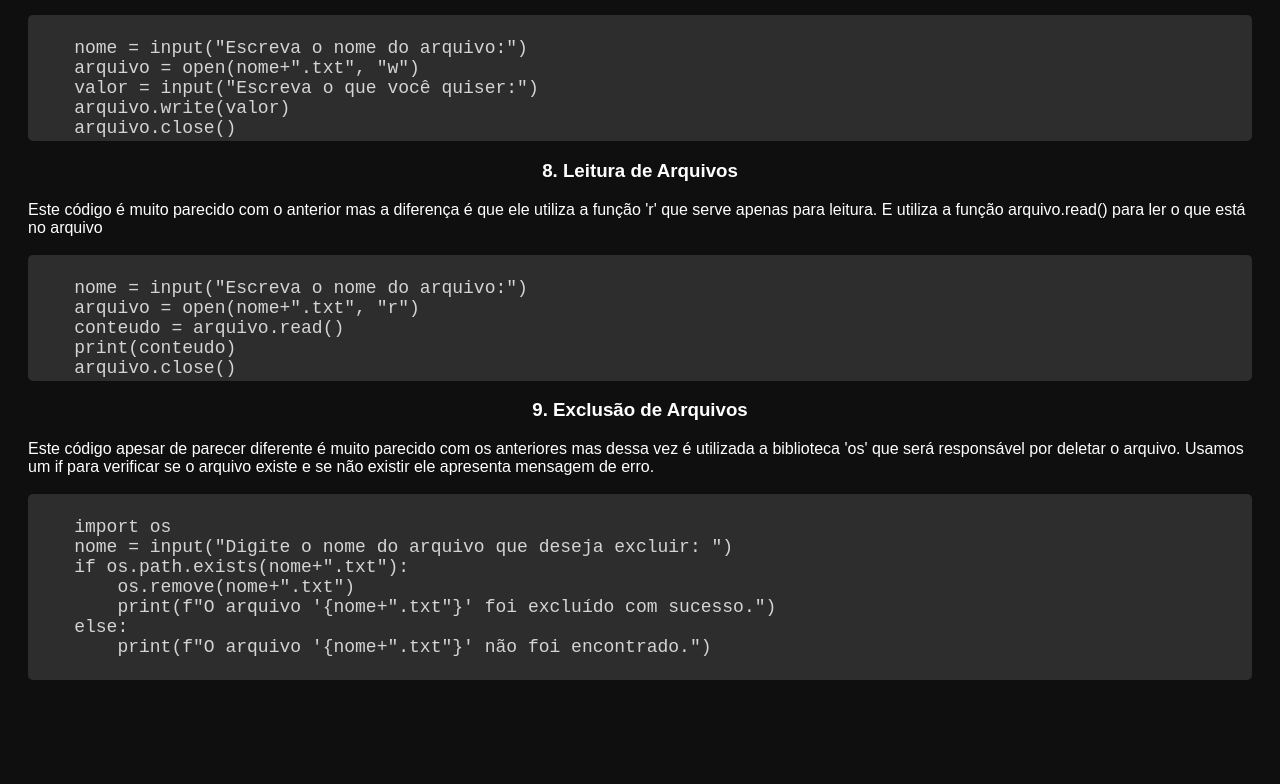
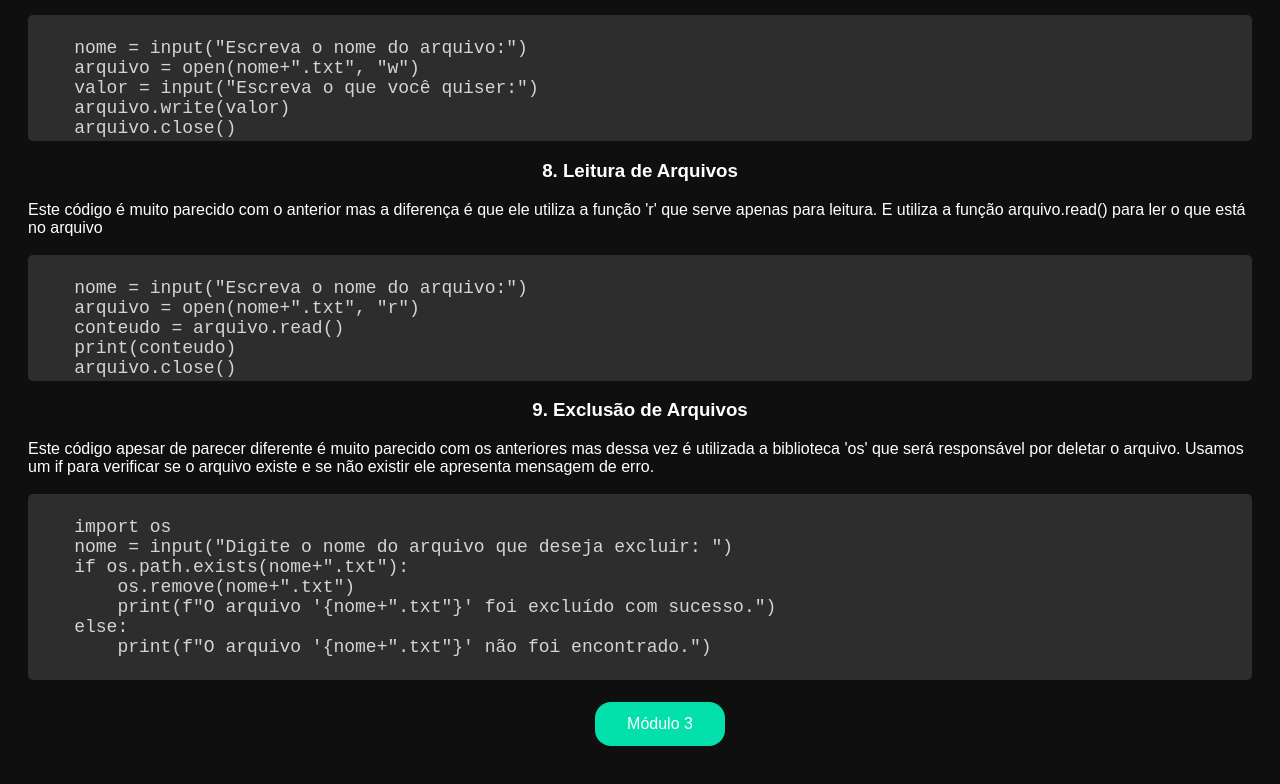
Before and after one commit to brun07777/Curso-pb, a plain HTML site: page modulo2.html in a window 1280 px wide. Shown: the part 2478-3262 px from the top of the page. Before the commit the page ends 3204 px from the top, so only its background shows below. Drawn offline with Linux system fonts and the light colour scheme.

Commit message:
Update modulo2.html

```diff
--- a/modulo2.html
+++ b/modulo2.html
@@ -218,5 +218,8 @@
         print(f"O arquivo '{nome+".txt"}' não foi encontrado.")
     </code></pre>
 </body>
-
+<center>
+<ul>
+<button type="button" onclick="window.location.href='file:///C:/Users/paulo/OneDrive/Documentos/Curso_pb/modulo3.html';">Módulo 3</button>
+</ul></center>
 </html>
```
